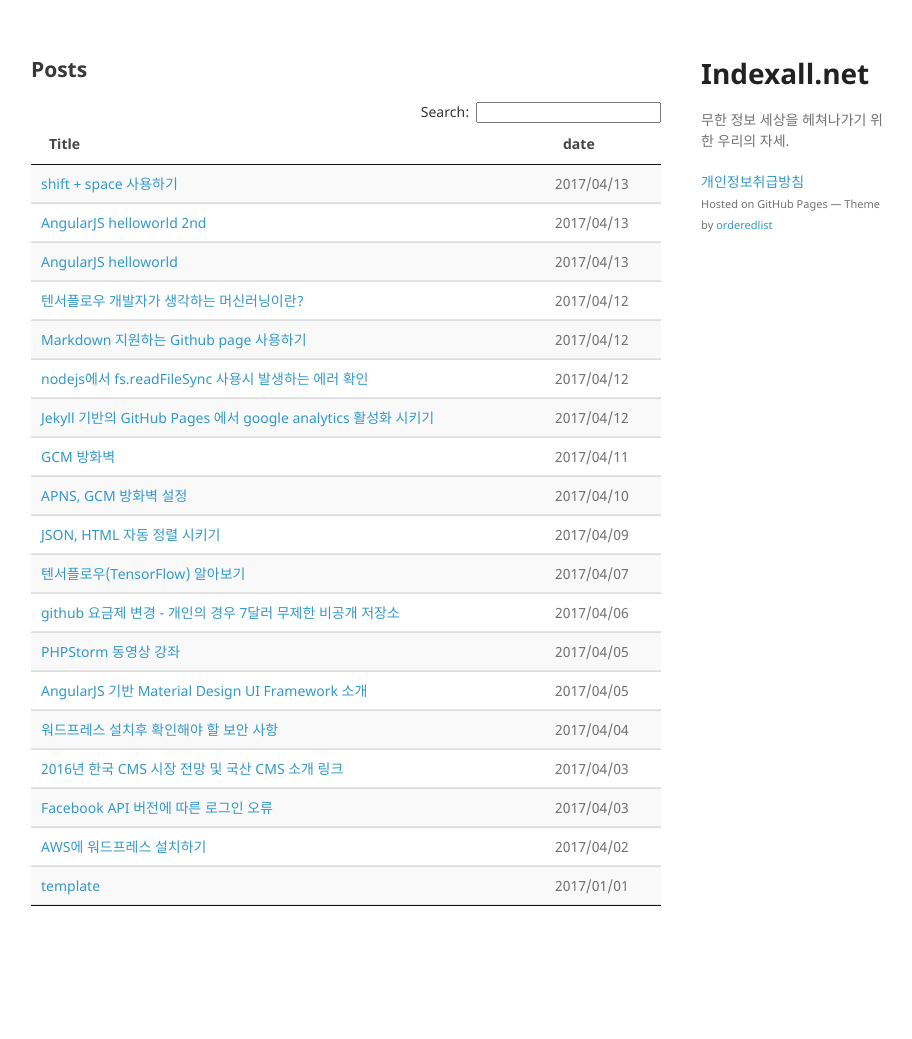
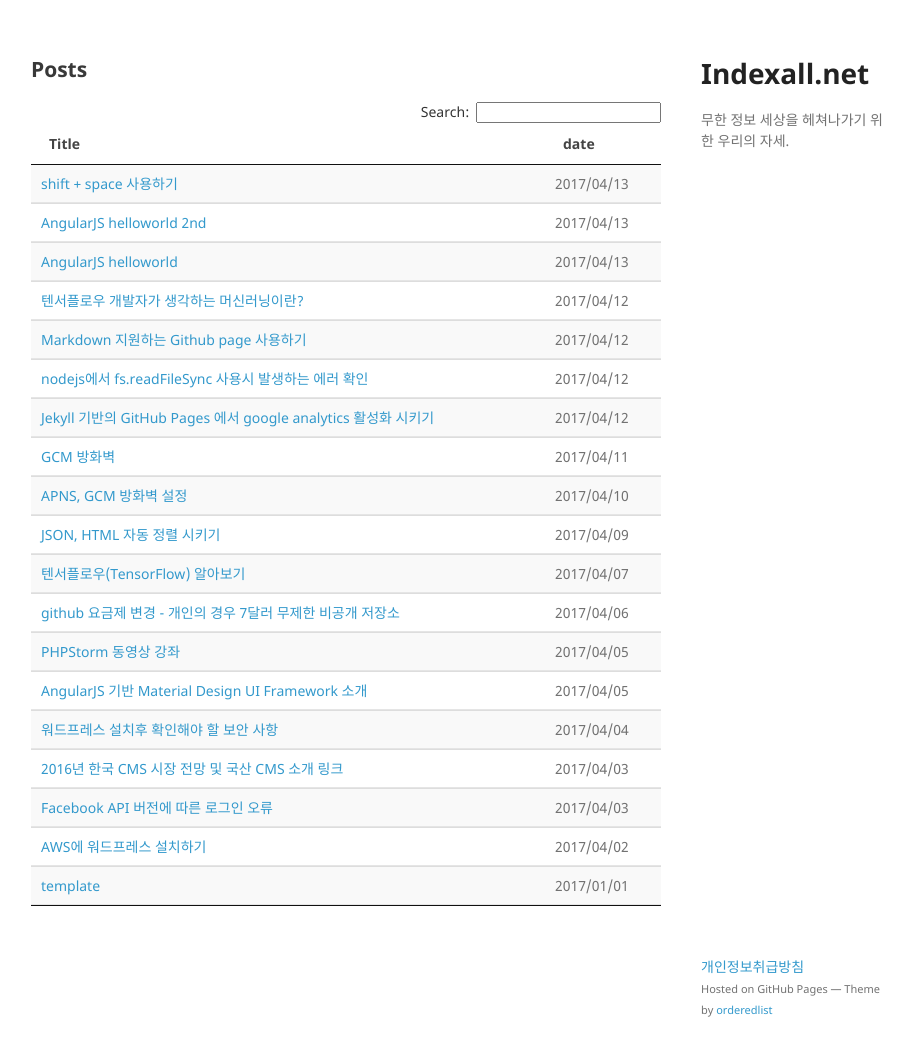
Before and after one commit to indexall/indexall.github.io, a Jekyll site: the page built from index.md, in a window 1280 px wide. Shown: the whole page, without its empty margins (179-1091 px from the left). Built offline with Jekyll 4.4.1, drawn with Linux system fonts in a browser that asks for light colours; before the commit the page ends 956 px from its top, so only the background shows below that.

Commit message:
no message

```diff
--- a/_sass/jekyll-theme-minimal.scss
+++ b/_sass/jekyll-theme-minimal.scss
@@ -190,7 +190,7 @@ hr {
 footer {
   width:190px;
   float:right;
-  // position:fixed;
+  clear:both;
   bottom:50px;
   -webkit-font-smoothing:subpixel-antialiased;
 }
```
